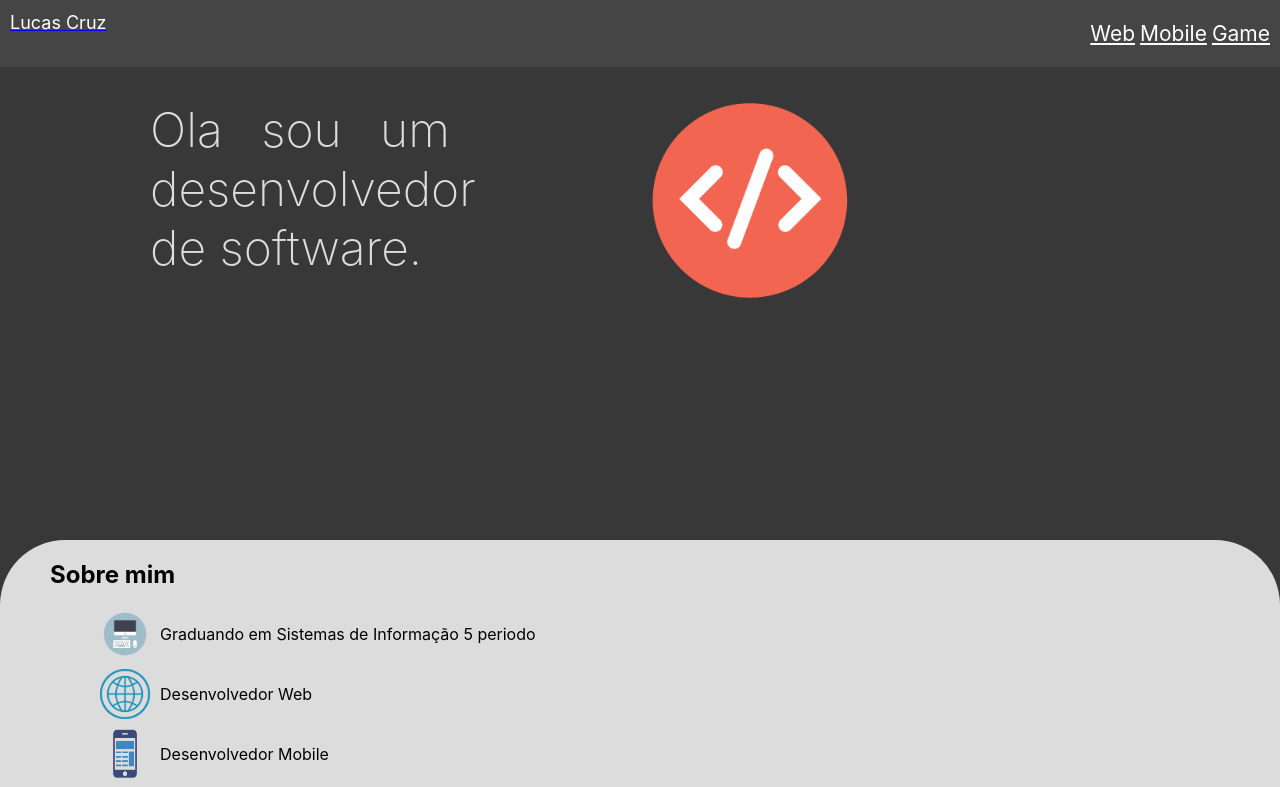
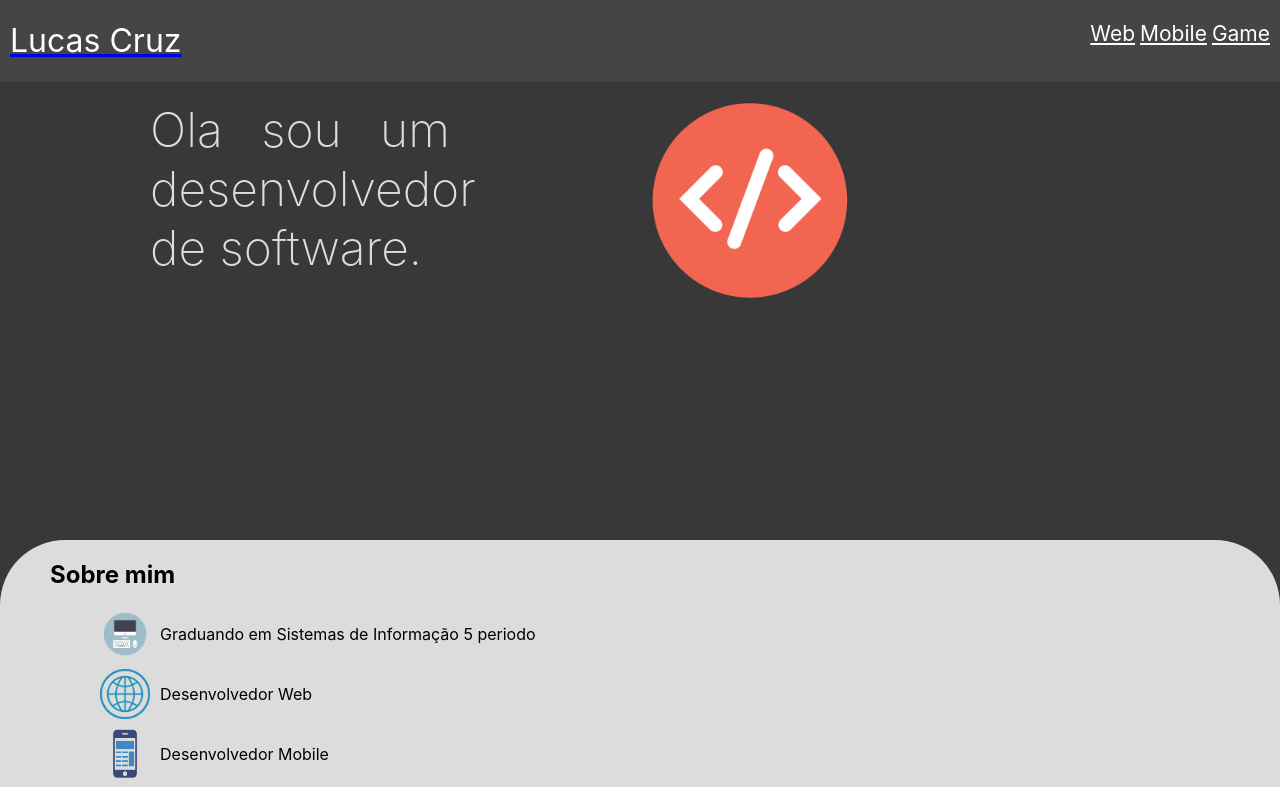
Before and after one commit to olucascruz/Portfolio, a React (Create React App) app: page / in a window 1280 px wide. Shown: the top 787 px of the page. Built offline with nearby package versions, Linux system fonts and the light colour scheme.

Commit message:
update title

```diff
--- a/src/Components/Header/Header.css
+++ b/src/Components/Header/Header.css
@@ -11,7 +11,7 @@
 
 .Name > h1{
   color: white;
-  font-size: large;
+  font-size: 2rem;
   font-weight: normal;
   margin-left: 10px;
 }
@@ -27,3 +27,8 @@
   color: white;
   margin-left: 5px;
 }
+
+@media (max-width: 1023px) and (min-width: 768px) {
+
+
+}
```
